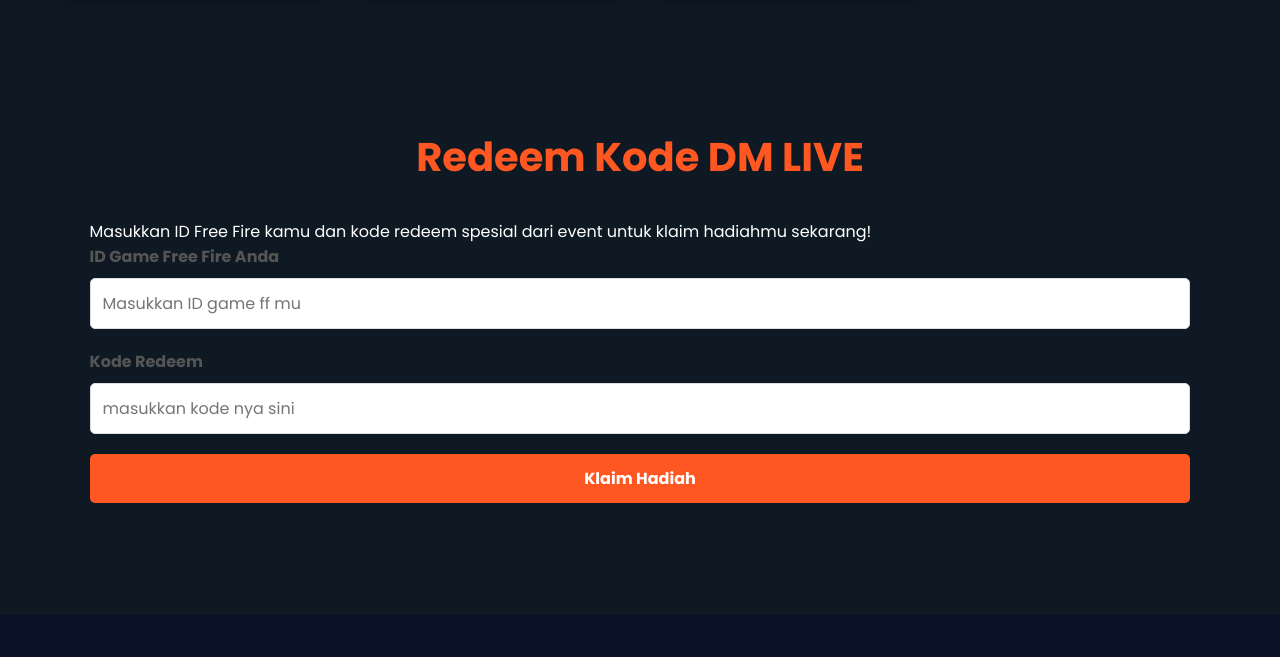
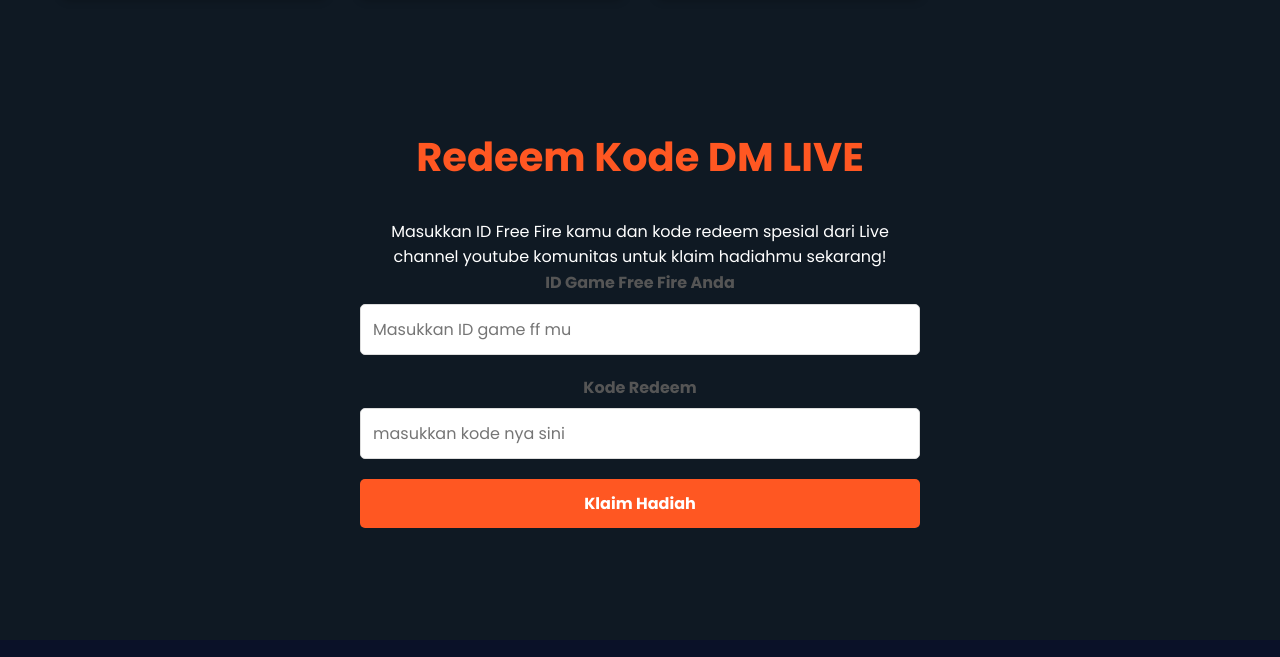
Before and after one commit to adzizPe/projffnsnew, a plain HTML site: page index.html in a window 1280 px wide. Shown: the part 1732-2389 px from the top of the page. Drawn offline with Linux system fonts and the light colour scheme.

Commit message:
Update index.html

```diff
--- a/index.html
+++ b/index.html
@@ -26,7 +26,12 @@
             color: #FF5722;
             font-weight: bold;
         }
-
+.redeem-container {
+    max-width: 600px; /* Batas lebar maksimum, ini kuncinya agar tidak melebar */
+    margin: 0 auto;   /* Membuat container berada di tengah halaman */
+    padding: 0 20px;  /* Memberi sedikit ruang di sisi kiri dan kanan */
+    text-align: center; /* Membuat teks di dalamnya (judul & deskripsi) menjadi di tengah */
+}
         /* Grid Layout for Desktop */
         .events-grid {
             display: grid;
@@ -546,7 +551,7 @@
     <div class="redeem-container">
         <h2 class="events-title">Redeem Kode DM LIVE</h2>
         <p class="redeem-description">
-            Masukkan ID Free Fire kamu dan kode redeem spesial dari event untuk klaim hadiahmu sekarang!
+            Masukkan ID Free Fire kamu dan kode redeem spesial dari Live channel youtube komunitas untuk klaim hadiahmu sekarang!
         </p>
 
         <div class="redeem-form-container">
```
